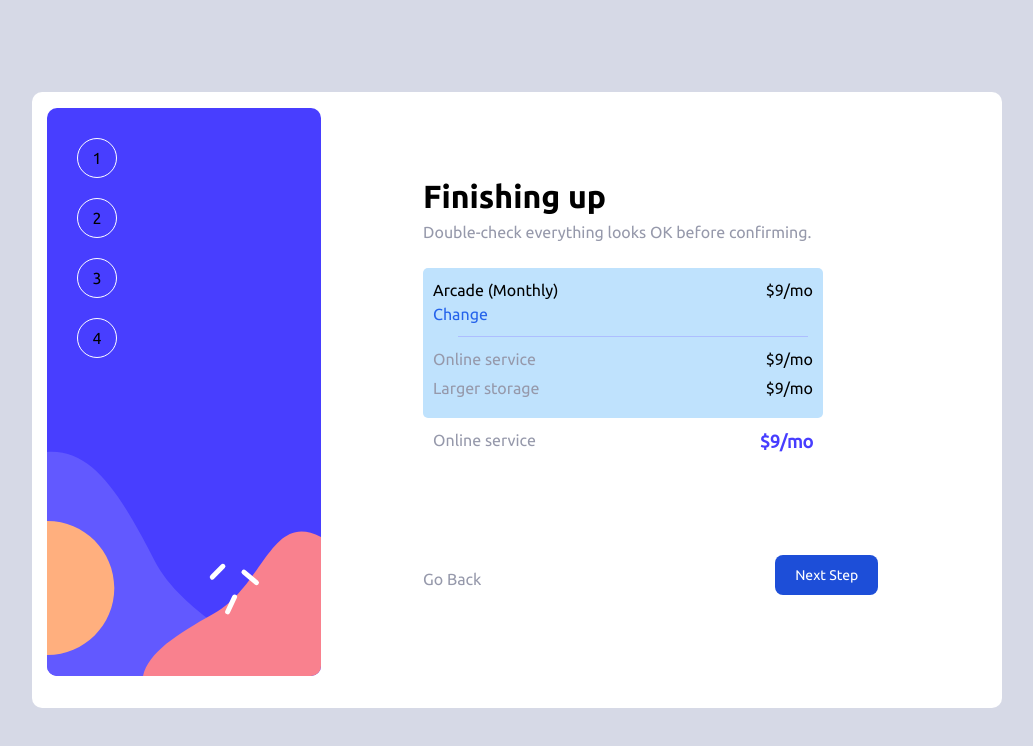
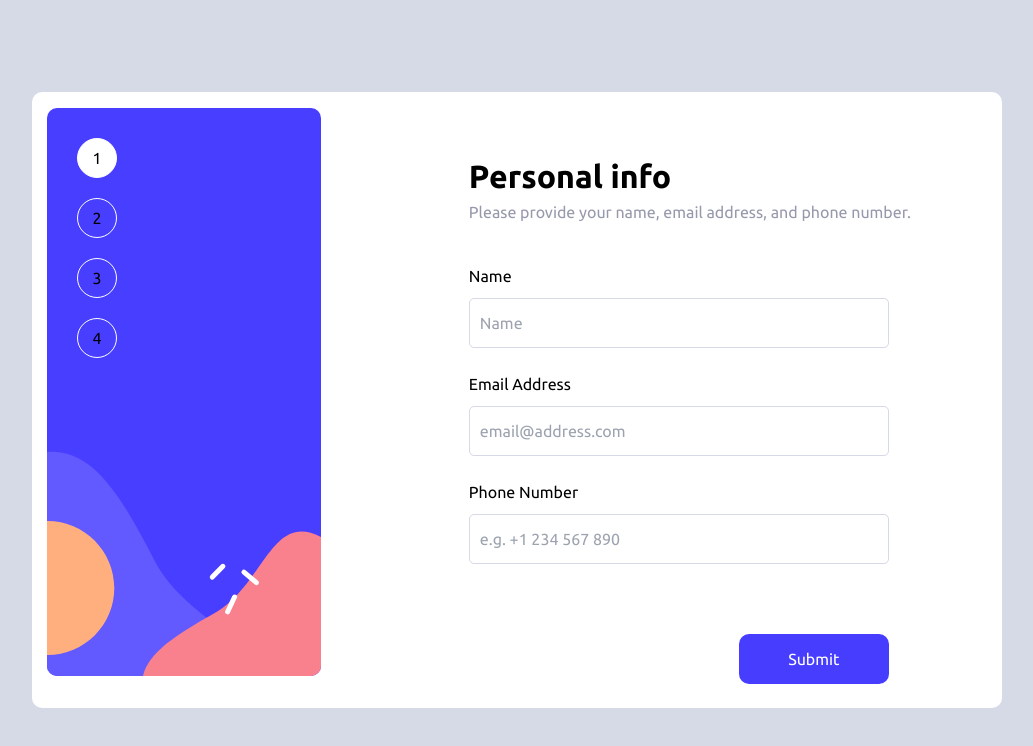
Before and after one commit to habbkad/multi-form, a React (Create React App) app: page / in a window 1280 px wide. Shown: the top 746 px of the page, without its empty margins (123-1156 px from the left). Built offline with nearby package versions, Linux system fonts and the light colour scheme.

Commit message:
Semi-done

```diff
--- a/src/main-page/info.css
+++ b/src/main-page/info.css
@@ -44,10 +44,20 @@ p {
 .btn:hover {
   background-color: white;
 }
+.btn-selected {
+  border-width: 1px;
+  border-color: white;
+  height: 40px;
+  width: 40px;
+  background-color: rgba(240, 248, 255, 0);
+  border-radius: 20px;
+  margin-bottom: 20px;
+  background-color: white;
+}
 
 .content {
-  padding-left: 90px;
-  padding-top: 80px;
+  padding-left: 120px;
+  padding-top: 60px;
 }
 /* tabletScreen */
 
@@ -80,6 +90,7 @@ p {
     margin-left: 10px;
     justify-content: center;
   }
+
   .content {
     width: 90%;
     height: 60vh;
@@ -102,4 +113,7 @@ p {
   .btn {
     margin-right: 20px;
   }
+  .btn-selected {
+    margin-right: 20px;
+  }
 }
--- a/src/main-page/main.js
+++ b/src/main-page/main.js
@@ -1,4 +1,4 @@
-import React from "react";
+import React, { useState } from "react";
 import PersonalInfo from "../personal-info-form/personal-info";
 import Planscard from "../plan-selection/plancards/planscard";
 import PlanSelection from "../plan-selection/plan-selection";
@@ -7,21 +7,65 @@ import AddOn from "../pick-add-ons/add-on";
 import Summary from "../summary/summary";
 
 const Info = () => {
+  const [step, setStep] = useState(1);
+  const changeState = (page) => {
+    setStep(page);
+  };
+  const changeForm = () => {
+    if (step == 1) {
+      return <PersonalInfo changePage={changeState} />;
+    }
+    if (step == 2) {
+      return <PlanSelection changePage={changeState} />;
+    }
+    if (step == 3) {
+      return <AddOn changePage={changeState} />;
+    }
+    if (step == 4) {
+      return <Summary changePage={changeState} />;
+    }
+  };
   return (
     <div class="con">
       <div class="container mx-auto bg-white card ">
         <div class=" side-bar">
           <div className="btnCon">
-            <button class="btn">1</button>
-            <button class="btn">2</button>
-            <button class="btn">3</button>
-            <button class="btn">4</button>
+            <button
+              class={step == 1 ? "btn-selected" : "btn"}
+              onClick={() => {
+                setStep(1);
+              }}
+            >
+              1
+            </button>
+            <button
+              class={step == 2 ? "btn-selected" : "btn"}
+              onClick={() => {
+                setStep(2);
+              }}
+            >
+              2
+            </button>
+            <button
+              class={step == 3 ? "btn-selected" : "btn"}
+              onClick={() => {
+                setStep(3);
+              }}
+            >
+              3
+            </button>
+            <button
+              class={step == 4 ? "btn-selected" : "btn"}
+              onClick={() => {
+                setStep(4);
+              }}
+            >
+              4
+            </button>
           </div>
         </div>
         <div class="content">
-          <div className="form-holder">
-            <Summary />
-          </div>
+          <div className="form-holder">{changeForm()}</div>
         </div>
       </div>
     </div>
--- a/src/personal-info-form/personal-info.css
+++ b/src/personal-info-form/personal-info.css
@@ -46,7 +46,7 @@ input {
     border-color: hsl(229, 24%, 87%);
     border-radius: 5px;
     height: 40px;
-    width: 250px;
+    width: 278px;
     padding-left: 10px;
   }
 
@@ -59,7 +59,7 @@ input {
   }
 
   #button {
-    height: 50px;
+    height: 40px;
     background-color: hsl(243, 100%, 62%);
     color: white;
     width: 150px;
--- a/src/personal-info-form/personal-info.js
+++ b/src/personal-info-form/personal-info.js
@@ -1,6 +1,6 @@
 import React from "react";
 import "./personal-info.css";
-const PersonalInfo = () => {
+const PersonalInfo = ({ changePage }) => {
   return (
     <div>
       <div class="container mx-auto px-4">
@@ -25,7 +25,14 @@ const PersonalInfo = () => {
             <br />
             <input placeholder="e.g. +1 234 567 890" type={"number"} />
             <div className="submit-con">
-              <button id="button">Submit</button>
+              <button
+                id="button"
+                onClick={(e) => {
+                  changePage(2);
+                }}
+              >
+                Submit
+              </button>
             </div>
           </form>
         </div>
--- a/src/pick-add-ons/add-on.css
+++ b/src/pick-add-ons/add-on.css
@@ -14,12 +14,28 @@
   padding: 20px;
   justify-content: space-between;
 }
+.active-add-ons {
+  display: flex;
+  flex-direction: row;
+  height: 70px;
+  width: 450px;
+  align-items: center;
+  margin-bottom: 15px;
+  border-radius: 5px;
+  border-width: 1px;
+  border-color: hsl(243, 100%, 62%);
+  background-color: hsl(206, 94%, 87%);
+  padding: 20px;
+  justify-content: space-between;
+}
+
 .addon-content {
   display: flex;
   flex-direction: row;
   width: 270px;
   align-items: center;
 }
+
 .addon-text {
   margin-left: 30px;
 }
@@ -28,7 +44,7 @@
   flex-direction: row;
   justify-content: space-between;
   width: 460px;
-  margin-top: 80px;
+  margin-top: 100px;
 }
 
 /* mpobile screen */
@@ -48,7 +64,9 @@
     padding: 20px;
     justify-content: space-between;
   }
-
+  .active-add-ons {
+    width: 310px;
+  }
   .button-con {
     display: flex;
     flex-direction: row;
--- a/src/plan-selection/plan-selection.css
+++ b/src/plan-selection/plan-selection.css
@@ -7,6 +7,7 @@ h1 {
 .plans-con {
   display: flex;
   flex-direction: row;
+  margin-top: 30px;
 }
 
 .time-con {
@@ -23,7 +24,7 @@ h1 {
 }
 
 .navButtons {
-  margin-top: 100px;
+  margin-top: 120px;
   width: 80%;
   display: flex;
   flex-direction: row;
--- a/src/plan-selection/plan-selection.js
+++ b/src/plan-selection/plan-selection.js
@@ -4,7 +4,7 @@ import Planscard from "./plancards/planscard";
 import arcade from "./assets/icon-arcade.svg";
 import advanced from "./assets/icon-advanced.svg";
 import pro from "./assets/icon-pro.svg";
-const PlanSelection = () => {
+const PlanSelection = ({ changePage }) => {
   const plans = [
     {
       icon: arcade,
@@ -52,6 +52,9 @@ const PlanSelection = () => {
           <button
             type="button"
             class="text-white bg-blue-700 hover:bg-blue-800  font-medium rounded-lg text-sm px-5 py-2.5 mr-2 mb-2 dark:bg-blue-600 dark:hover:bg-blue-700 focus:outline-none dark:focus:ring-blue-800"
+            onClick={(e) => {
+              changePage(3);
+            }}
           >
             Next Step
           </button>
--- a/src/plan-selection/plancards/planscard.css
+++ b/src/plan-selection/plancards/planscard.css
@@ -3,6 +3,17 @@
   width: 125px;
   border-width: 1px;
   border-color: hsl(229, 24%, 87%);
+  border-radius: 8px;
+  margin-left: 20px;
+  padding-top: 10px;
+  padding-left: 10px;
+}
+.active-planCon {
+  height: 150px;
+  width: 125px;
+  border-width: 1px;
+  border-color: hsl(243, 100%, 62%);
+  background-color: hsl(206, 94%, 87%);
   border-radius: 8px;
   margin-left: 20px;
   padding-top: 10px;
@@ -14,8 +25,8 @@
 }
 
 .planCon:hover {
-  border-color: hsl(243, 100%, 62%);
-  background-color: hsl(206, 94%, 87%);
+  border-color: hsla(243, 100%, 62%, 0.33);
+  background-color: hsla(206, 94%, 87%, 0.928);
 }
 .planCon:active {
   border-color: hsl(243, 100%, 62%);
@@ -40,7 +51,22 @@
     padding-left: 10px;
     margin-bottom: 15px;
   }
-
+  .active-planCon {
+    display: flex;
+    flex-direction: row;
+    justify-items: center;
+    align-items: center;
+    height: 60px;
+    width: 300px;
+    border-width: 1px;
+    border-radius: 8px;
+    margin-left: 2px;
+    padding-top: 10px;
+    padding-left: 10px;
+    margin-bottom: 15px;
+    border-color: hsl(243, 100%, 62%);
+    background-color: hsl(206, 94%, 87%);
+  }
   .image {
     margin-bottom: 7px;
   }
--- a/src/plan-selection/plancards/planscard.js
+++ b/src/plan-selection/plancards/planscard.js
@@ -1,11 +1,17 @@
-import React from "react";
+import React, { useState } from "react";
 import "./planscard.css";
 
 const Planscard = ({ plans }) => {
+  const [selected, setSelected] = useState(false);
   console.log(plans);
   return (
     <div>
-      <div className="planCon">
+      <div
+        className={selected ? "active-planCon" : "planCon"}
+        onClick={(e) => {
+          selected != true ? setSelected(true) : setSelected(false);
+        }}
+      >
         <img src={plans.icon} alt="ppk" className="image" />
         <br />
         <h2 class="ml-2">{plans.plan}</h2>
--- a/src/summary/summary.css
+++ b/src/summary/summary.css
@@ -4,6 +4,7 @@
   border-radius: 5px;
   background-color: hsl(206, 94%, 87%);
   padding: 10px;
+  margin-top: 20px;
 }
 .bill-text {
   display: flex;
@@ -25,6 +26,13 @@
   flex-direction: row;
   justify-content: space-between;
   margin-bottom: 5px;
+}
+.summary-navButtons {
+  margin-top: 150px;
+  width: 80%;
+  display: flex;
+  flex-direction: row;
+  justify-content: space-between;
 }
 
 @media only screen and (max-width: 375px) {
@@ -57,4 +65,11 @@
     justify-content: space-between;
     margin-bottom: 5px;
   }
+  .summary-navButtons {
+    margin-top: 100px;
+    width: 100%;
+    display: flex;
+    flex-direction: row;
+    justify-content: space-between;
+  }
 }
--- a/src/summary/summary.js
+++ b/src/summary/summary.js
@@ -22,20 +22,38 @@ const Summary = () => {
                   Change
                 </a>
               </div>
-              <h3>$9/mo</h3>
+              <h3
+                style={{
+                  fontWeight: "Bold",
+                }}
+              >
+                $90/yr
+              </h3>
             </div>
             <div className="line"></div>
             <div className="bill-text">
               <div>
                 <p>Online service</p>
               </div>
-              <h3>$9/mo</h3>
+              <h3
+                style={{
+                  fontWeight: "Bold",
+                }}
+              >
+                +$10/mo
+              </h3>
             </div>
             <div className="bill-text">
               <div>
                 <p>Larger storage</p>
               </div>
-              <h3>$9/mo</h3>
+              <h3
+                style={{
+                  fontWeight: "Bold",
+                }}
+              >
+                +$20/yr
+              </h3>
             </div>
           </div>
           <div
@@ -62,7 +80,7 @@ const Summary = () => {
           </div>
         </div>
       </div>
-      <div className="navButtons">
+      <div className="summary-navButtons">
         <button class="dark:hover:blue-700">
           <p>Go Back</p>
         </button>
@@ -70,7 +88,7 @@ const Summary = () => {
           type="button"
           class="text-white bg-blue-700 hover:bg-blue-800  font-medium rounded-lg text-sm px-5 py-2.5 mr-2 mb-2 dark:bg-blue-600 dark:hover:bg-blue-700 focus:outline-none dark:focus:ring-blue-800"
         >
-          Next Step
+          Confim
         </button>
       </div>
     </div>
```
Also changed, not shown: src/pick-add-ons/add-on.js (+35 -5 lines).
